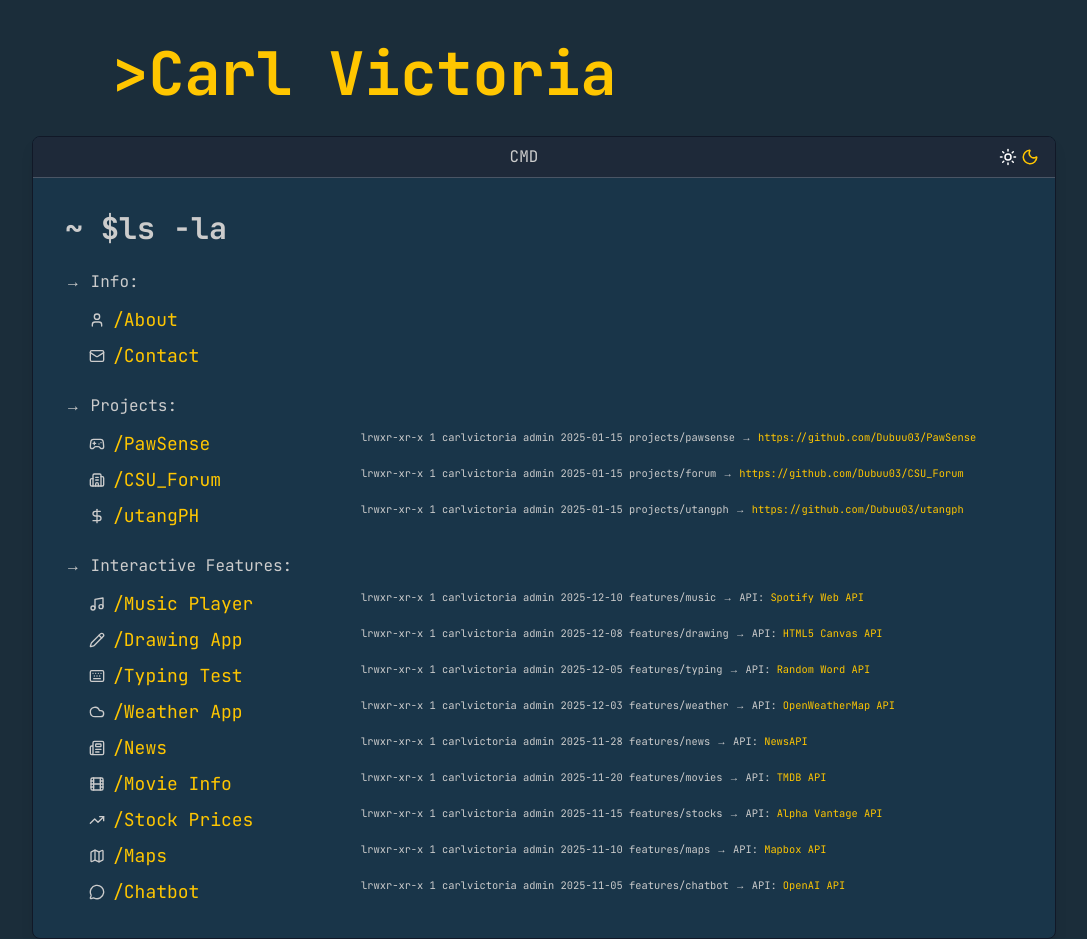
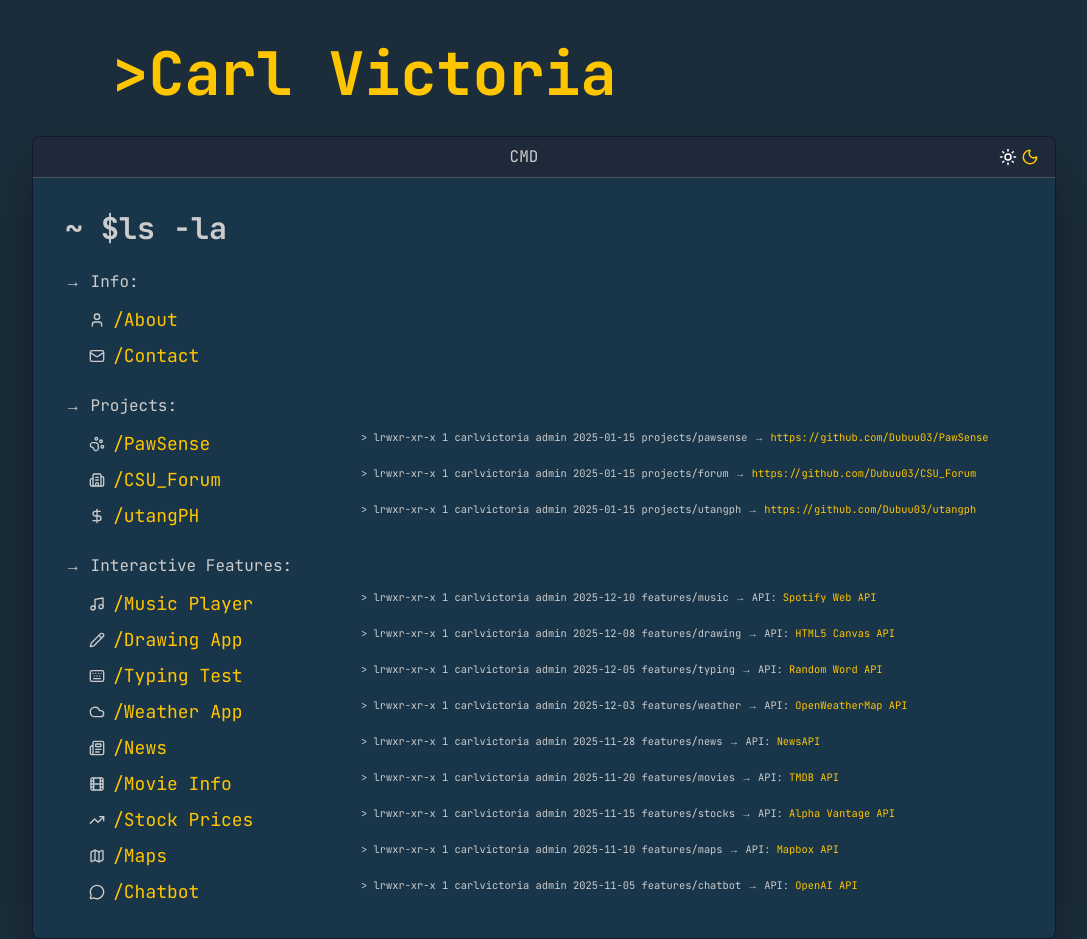
Before and after one commit to carlvictoria/carlvictoria-portfolio, a Next.js app: page / in a window 1280 px wide. Shown: the whole page, without its empty margins (96-1183 px from the left). Built offline with nearby package versions, Linux system fonts and the light colour scheme.

Commit message:
with more CLI looks

```diff
--- a/src/components/ContentBox.tsx
+++ b/src/components/ContentBox.tsx
@@ -1,8 +1,8 @@
-import { User, Mail, Music, Gamepad2, Building2, Sun, Moon, Keyboard, Cloud, Pencil, DollarSign, Newspaper, Film, TrendingUp, Map, MessageCircle } from 'lucide-react';
+import { User, Mail, Music, PawPrint, Building2, Sun, Moon, Keyboard, Cloud, Pencil, DollarSign, Newspaper, Film, TrendingUp, Map, MessageCircle } from 'lucide-react';
 
 export default function ContentBox() {
   return (
-   <div className="mt-8 shadow-lg border border-black-600 rounded-lg w-[1200px] max-w-5xl min-h-[750px] overflow-hidden" style={{ backgroundColor: 'var(--cmd-background)'}}>
+   <div className="mt-8 shadow-2xl border border-black-600 rounded-lg w-[1200px] max-w-5xl min-h-[750px] overflow-hidden" style={{ backgroundColor: 'var(--cmd-background)', boxShadow: '0 25px 50px -12px rgba(0, 0, 0, 0.5)'}}>
       <div className="bg-gray-800 px-4 py-2 border-b border-gray-600 flex justify-between items-center">
         <p style={{color: 'var(--cmd-title)', fontFamily: 'var(--font-terminal)'}} className="text-center flex-1">
           CMD
@@ -41,10 +41,10 @@ export default function ContentBox() {
             <div className="ml-6 space-y-2">
               <div className="flex gap-4">
                 <p style={{color: '#FFC600', fontFamily: 'var(--font-terminal)'}} className="text-lg w-64 flex-shrink-0 flex items-center gap-2">
-                  <Gamepad2 size={16} color="var(--cmd-title)" /> /PawSense
+                  <PawPrint size={16} color="var(--cmd-title)" /> /PawSense
                 </p>
                 <p style={{fontFamily: 'var(--font-terminal)', fontSize: '0.65rem'}}>
-                  <span style={{color: 'var(--cmd-title)'}}>lrwxr-xr-x 1 carlvictoria admin 2025-01-15 projects/pawsense →</span> <a href="https://github.com/Dubuu03/PawSense" style={{color: '#FFC600'}} className="hover:underline">https://github.com/Dubuu03/PawSense</a>
+                  <span style={{color: 'var(--cmd-title)'}}>{'>'} lrwxr-xr-x 1 carlvictoria admin 2025-01-15 projects/pawsense →</span> <a href="https://github.com/Dubuu03/PawSense" style={{color: '#FFC600'}} className="hover:underline">https://github.com/Dubuu03/PawSense</a>
                 </p>
               </div>
               <div className="flex gap-4">
@@ -52,7 +52,7 @@ export default function ContentBox() {
                   <Building2 size={16} color="var(--cmd-title)" /> /CSU_Forum
                 </p>
                 <p style={{fontFamily: 'var(--font-terminal)', fontSize: '0.65rem'}}>
-                  <span style={{color: 'var(--cmd-title)'}}>lrwxr-xr-x 1 carlvictoria admin 2025-01-15 projects/forum →</span> <a href="https://github.com/Dubuu03/CSU_Forum" style={{color: '#FFC600'}} className="hover:underline">https://github.com/Dubuu03/CSU_Forum</a>
+                  <span style={{color: 'var(--cmd-title)'}}>{'>'} lrwxr-xr-x 1 carlvictoria admin 2025-01-15 projects/forum →</span> <a href="https://github.com/Dubuu03/CSU_Forum" style={{color: '#FFC600'}} className="hover:underline">https://github.com/Dubuu03/CSU_Forum</a>
                 </p>
               </div>
               <div className="flex gap-4">
@@ -60,7 +60,7 @@ export default function ContentBox() {
                   <DollarSign size={16} color="var(--cmd-title)" /> /utangPH
                 </p>
                 <p style={{fontFamily: 'var(--font-terminal)', fontSize: '0.65rem'}}>
-                  <span style={{color: 'var(--cmd-title)'}}>lrwxr-xr-x 1 carlvictoria admin 2025-01-15 projects/utangph →</span> <a href="https://github.com/Dubuu03/utangph" style={{color: '#FFC600'}} className="hover:underline">https://github.com/Dubuu03/utangph</a>
+                  <span style={{color: 'var(--cmd-title)'}}>{'>'} lrwxr-xr-x 1 carlvictoria admin 2025-01-15 projects/utangph →</span> <a href="https://github.com/Dubuu03/utangph" style={{color: '#FFC600'}} className="hover:underline">https://github.com/Dubuu03/utangph</a>
                 </p>
               </div>
             </div>
@@ -77,7 +77,7 @@ export default function ContentBox() {
                   <Music size={16} color="var(--cmd-title)" /> /Music Player
                 </p>
                 <p style={{fontFamily: 'var(--font-terminal)', fontSize: '0.65rem'}}>
-                  <span style={{color: 'var(--cmd-title)'}}>lrwxr-xr-x 1 carlvictoria admin 2025-12-10 features/music → API:</span> <span style={{color: '#FFC600'}}>Spotify Web API</span>
+                  <span style={{color: 'var(--cmd-title)'}}>{'>'} lrwxr-xr-x 1 carlvictoria admin 2025-12-10 features/music → API:</span> <span style={{color: '#FFC600'}}>Spotify Web API</span>
                 </p>
               </div>
               <div className="flex gap-4">
@@ -85,7 +85,7 @@ export default function ContentBox() {
                   <Pencil size={16} color="var(--cmd-title)" /> /Drawing App
                 </p>
                 <p style={{fontFamily: 'var(--font-terminal)', fontSize: '0.65rem'}}>
-                  <span style={{color: 'var(--cmd-title)'}}>lrwxr-xr-x 1 carlvictoria admin 2025-12-08 features/drawing → API:</span> <span style={{color: '#FFC600'}}>HTML5 Canvas API</span>
+                  <span style={{color: 'var(--cmd-title)'}}>{'>'} lrwxr-xr-x 1 carlvictoria admin 2025-12-08 features/drawing → API:</span> <span style={{color: '#FFC600'}}>HTML5 Canvas API</span>
                 </p>
               </div>
               <div className="flex gap-4">
@@ -93,7 +93,7 @@ export default function ContentBox() {
                   <Keyboard size={16} color="var(--cmd-title)" /> /Typing Test
                 </p>
                 <p style={{fontFamily: 'var(--font-terminal)', fontSize: '0.65rem'}}>
-                  <span style={{color: 'var(--cmd-title)'}}>lrwxr-xr-x 1 carlvictoria admin 2025-12-05 features/typing → API:</span> <span style={{color: '#FFC600'}}>Random Word API</span>
+                  <span style={{color: 'var(--cmd-title)'}}>{'>'} lrwxr-xr-x 1 carlvictoria admin 2025-12-05 features/typing → API:</span> <span style={{color: '#FFC600'}}>Random Word API</span>
                 </p>
               </div>
               <div className="flex gap-4">
@@ -101,7 +101,7 @@ export default function ContentBox() {
                   <Cloud size={16} color="var(--cmd-title)" /> /Weather App
                 </p>
                 <p style={{fontFamily: 'var(--font-terminal)', fontSize: '0.65rem'}}>
-                  <span style={{color: 'var(--cmd-title)'}}>lrwxr-xr-x 1 carlvictoria admin 2025-12-03 features/weather → API:</span> <span style={{color: '#FFC600'}}>OpenWeatherMap API</span>
+                  <span style={{color: 'var(--cmd-title)'}}>{'>'} lrwxr-xr-x 1 carlvictoria admin 2025-12-03 features/weather → API:</span> <span style={{color: '#FFC600'}}>OpenWeatherMap API</span>
                 </p>
               </div>
               <div className="flex gap-4">
@@ -109,7 +109,7 @@ export default function ContentBox() {
                   <Newspaper size={16} color="var(--cmd-title)" /> /News
                 </p>
                 <p style={{fontFamily: 'var(--font-terminal)', fontSize: '0.65rem'}}>
-                  <span style={{color: 'var(--cmd-title)'}}>lrwxr-xr-x 1 carlvictoria admin 2025-11-28 features/news → API:</span> <span style={{color: '#FFC600'}}>NewsAPI</span>
+                  <span style={{color: 'var(--cmd-title)'}}>{'>'} lrwxr-xr-x 1 carlvictoria admin 2025-11-28 features/news → API:</span> <span style={{color: '#FFC600'}}>NewsAPI</span>
                 </p>
               </div>
               <div className="flex gap-4">
@@ -117,7 +117,7 @@ export default function ContentBox() {
                   <Film size={16} color="var(--cmd-title)" /> /Movie Info
                 </p>
                 <p style={{fontFamily: 'var(--font-terminal)', fontSize: '0.65rem'}}>
-                  <span style={{color: 'var(--cmd-title)'}}>lrwxr-xr-x 1 carlvictoria admin 2025-11-20 features/movies → API:</span> <span style={{color: '#FFC600'}}>TMDB API</span>
+                  <span style={{color: 'var(--cmd-title)'}}>{'>'} lrwxr-xr-x 1 carlvictoria admin 2025-11-20 features/movies → API:</span> <span style={{color: '#FFC600'}}>TMDB API</span>
                 </p>
               </div>
               <div className="flex gap-4">
@@ -125,7 +125,7 @@ export default function ContentBox() {
                   <TrendingUp size={16} color="var(--cmd-title)" /> /Stock Prices
                 </p>
                 <p style={{fontFamily: 'var(--font-terminal)', fontSize: '0.65rem'}}>
-                  <span style={{color: 'var(--cmd-title)'}}>lrwxr-xr-x 1 carlvictoria admin 2025-11-15 features/stocks → API:</span> <span style={{color: '#FFC600'}}>Alpha Vantage API</span>
+                  <span style={{color: 'var(--cmd-title)'}}>{'>'} lrwxr-xr-x 1 carlvictoria admin 2025-11-15 features/stocks → API:</span> <span style={{color: '#FFC600'}}>Alpha Vantage API</span>
                 </p>
               </div>
               <div className="flex gap-4">
@@ -133,7 +133,7 @@ export default function ContentBox() {
                   <Map size={16} color="var(--cmd-title)" /> /Maps
                 </p>
                 <p style={{fontFamily: 'var(--font-terminal)', fontSize: '0.65rem'}}>
-                  <span style={{color: 'var(--cmd-title)'}}>lrwxr-xr-x 1 carlvictoria admin 2025-11-10 features/maps → API:</span> <span style={{color: '#FFC600'}}>Mapbox API</span>
+                  <span style={{color: 'var(--cmd-title)'}}>{'>'} lrwxr-xr-x 1 carlvictoria admin 2025-11-10 features/maps → API:</span> <span style={{color: '#FFC600'}}>Mapbox API</span>
                 </p>
               </div>
               <div className="flex gap-4">
@@ -141,7 +141,7 @@ export default function ContentBox() {
                   <MessageCircle size={16} color="var(--cmd-title)" /> /Chatbot
                 </p>
                 <p style={{fontFamily: 'var(--font-terminal)', fontSize: '0.65rem'}}>
-                  <span style={{color: 'var(--cmd-title)'}}>lrwxr-xr-x 1 carlvictoria admin 2025-11-05 features/chatbot → API:</span> <span style={{color: '#FFC600'}}>OpenAI API</span>
+                  <span style={{color: 'var(--cmd-title)'}}>{'>'} lrwxr-xr-x 1 carlvictoria admin 2025-11-05 features/chatbot → API:</span> <span style={{color: '#FFC600'}}>OpenAI API</span>
                 </p>
               </div>
             </div>
```
